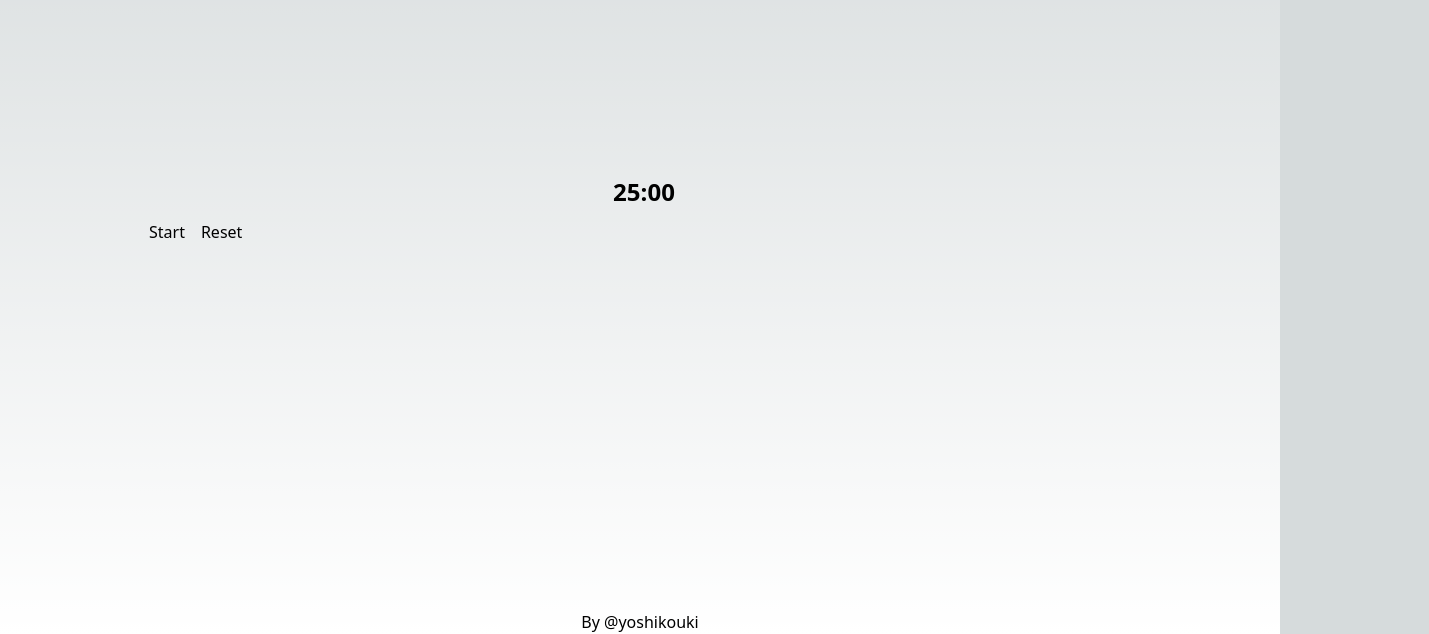
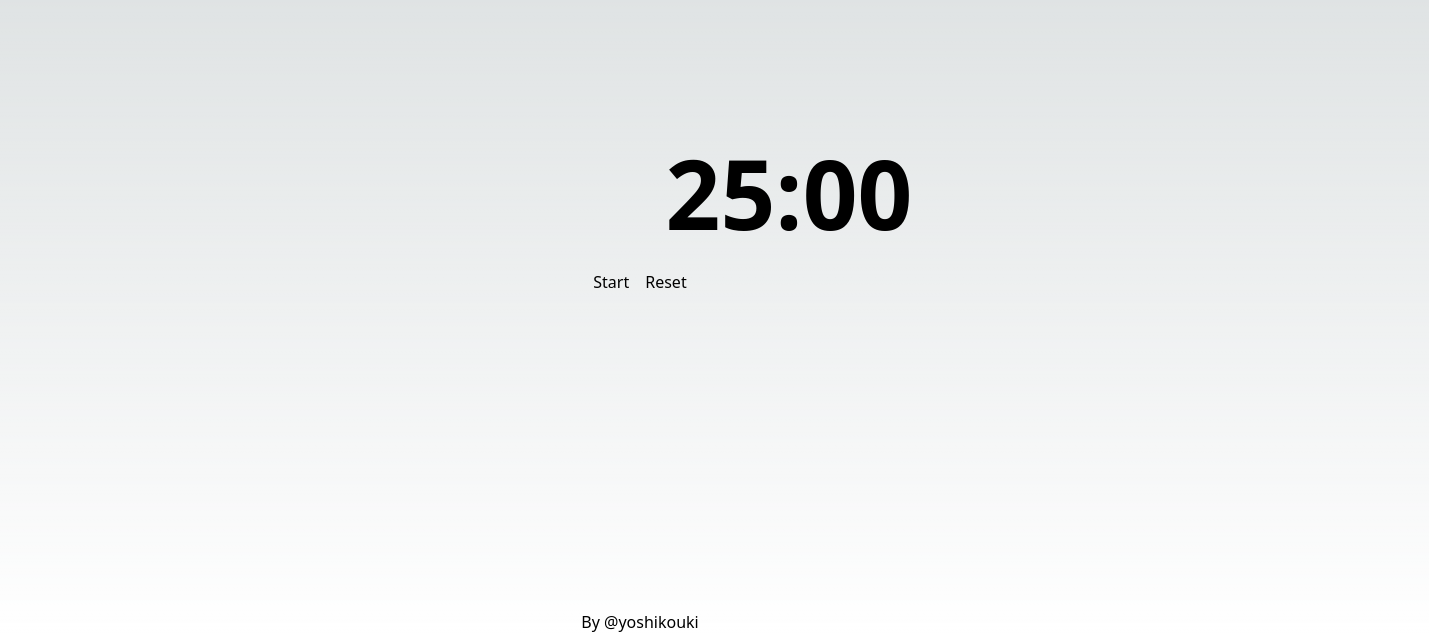
Before and after one commit to yoshikouki/Pmdr, a Next.js app: page / in a window 1280 px wide. Shown: the part 190-824 px from the top of the page, 1429 px wide, since content can reach past the window. Built offline with nearby package versions, Linux system fonts and the light colour scheme; a web font is replaced by a local one.

Commit message:
Refine styles

```diff
--- a/src/app/page.tsx
+++ b/src/app/page.tsx
@@ -3,7 +3,7 @@ import { Timer } from "@/components/Timer";
 export default function RootPage() {
   return (
     <main>
-      <div className="flex min-h-screen flex-col items-center justify-center p-4">
+      <div className="flex min-h-screen flex-col items-center justify-center">
         <div className="text-center lg:max-w-5xl lg:w-full">
           <Timer />
         </div>
--- a/src/components/Timer/TimerControls.tsx
+++ b/src/components/Timer/TimerControls.tsx
@@ -6,7 +6,7 @@ export const TimerControls = ({
   onReset,
 }: TimerControlsProps) => {
   return (
-    <div className="flex gap-4">
+    <div className="flex w-full items-end justify-center gap-4">
       <button onClick={onStartStop}>{isActive ? "Stop" : "Start"}</button>
       <button onClick={onReset}>Reset</button>
     </div>
--- a/src/components/Timer/TimerDisplay.tsx
+++ b/src/components/Timer/TimerDisplay.tsx
@@ -8,7 +8,7 @@ export const TimerDisplay = ({
   const secondsString = seconds.toString().padStart(2, "0");
 
   return (
-    <h2 className={`mb-3 text-2xl font-black`}>
+    <h2 className={`mb-3 text-8xl font-black w-screen`}>
       <span className="overflow-visible">
         <input
           type="string"
@@ -16,7 +16,7 @@ export const TimerDisplay = ({
           value={minutes}
           onChange={onChange}
           className="min-w-10 bg-transparent outline-none text-right whitespace-nowrap"
-          style={{ width: `${minutes.toString().length}rem` }}
+          style={{ width: `${minutes.toString().length * 4}rem` }}
         />
         :
         <input
@@ -25,7 +25,7 @@ export const TimerDisplay = ({
           value={secondsString}
           onChange={onChange}
           className="bg-transparent outline-none text-left"
-          style={{ width: `${secondsString.length}rem` }}
+          style={{ width: `${secondsString.length * 4}rem` }}
         />
       </span>
     </h2>
```
